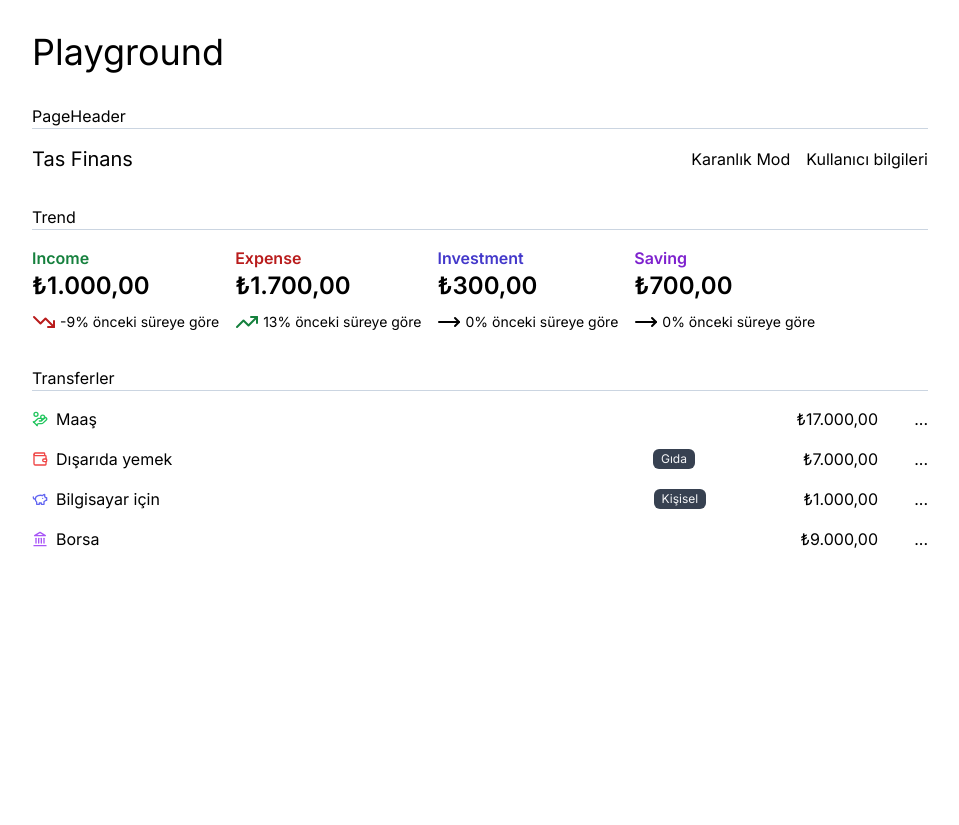
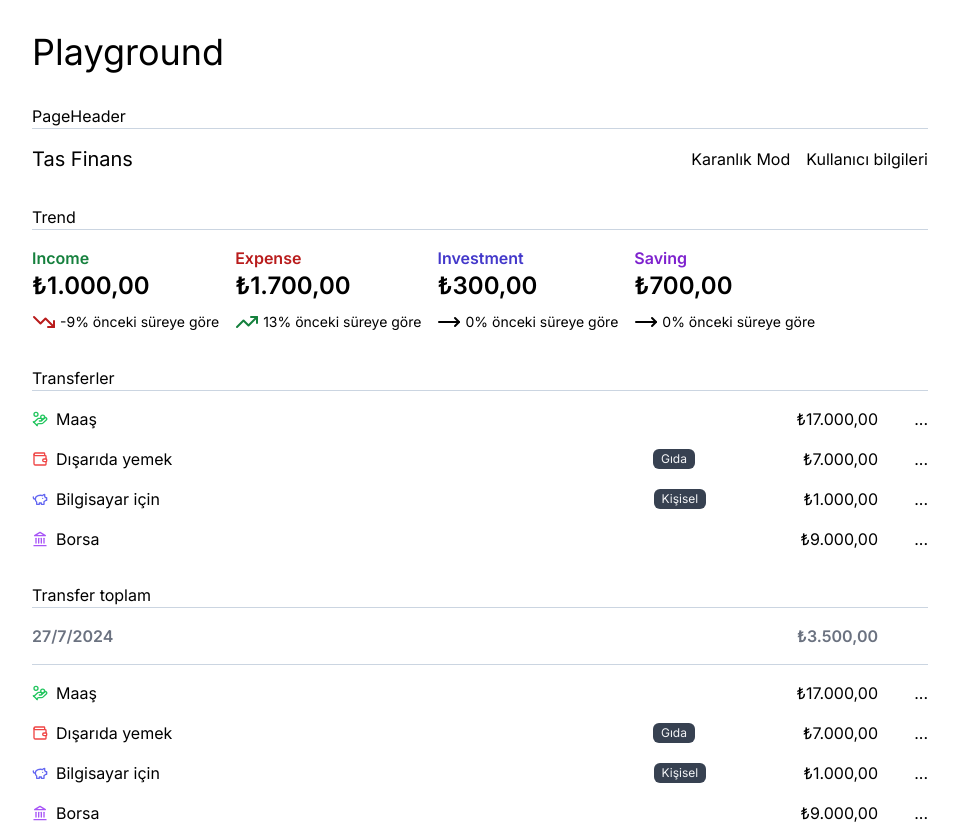
Before and after one commit to tascagdas/Tas-Finans, a Next.js app: page /playground in a window 1280 px wide. Shown: the whole page, without its empty margins (160-1119 px from the left). Before the commit the page ends 800 px from the top, so only its background shows below. Built offline with nearby package versions, Linux system fonts and the light colour scheme.

Commit message:
Transferler özeti componenti oluşturuldu (transaction-summary-item)

```diff
--- a/app/playground/page.js
+++ b/app/playground/page.js
@@ -1,5 +1,6 @@
 import PageHeader from '@/components/page-header'
 import TransactionItem from '@/components/transaction-item'
+import TransactionSummaryItem from '@/components/transaction-summary-item'
 import Trend from '@/components/trend'
 
 
@@ -37,6 +38,18 @@ const Page = () => {
                   <TransactionItem type="Investment" description="Borsa" amount={9000} />
               </div>
           </div>
+          <div>
+              <h2>Transfer toplam</h2>
+              <hr className='mb-4 border-slate-300 dark:border-slate-700' />
+              <div className='space-y-4 '>
+                  <TransactionSummaryItem date="27/7/2024" amount={3500} />
+                  <hr className='mb-4 border-slate-300 dark:border-slate-700' />
+                  <TransactionItem type="Income" description="Maaş" amount={17000} />
+                  <TransactionItem type="Expense" category="Gıda" description="Dışarıda yemek" amount={7000} />
+                  <TransactionItem type="Saving" category="Kişisel" description="Bilgisayar için" amount={1000} />
+                  <TransactionItem type="Investment" description="Borsa" amount={9000} />
+              </div>
+          </div>
     </main>
   )
 }
--- /dev/null
+++ b/components/transaction-summary-item.js
@@ -0,0 +1,23 @@
+import { useFormatCurrency } from '@/hooks/use-format-currency'
+import React from 'react'
+
+const TransactionSummaryItem = ({ date, amount }) => {
+    const formattedAmount = useFormatCurrency(amount)
+  return (
+      <>
+          <div className='flex text-gray-500 dark:text-gray-400 font-semibold'>
+              <div className='grow'>
+                  {date}
+              </div>
+              <div className='min-w-[70px] text-right font-semibold'>
+                  {formattedAmount}
+              </div>
+              <div className='min-w-[50px]'>
+
+              </div>
+          </div>
+    </>
+  )
+}
+
+export default TransactionSummaryItem
```
